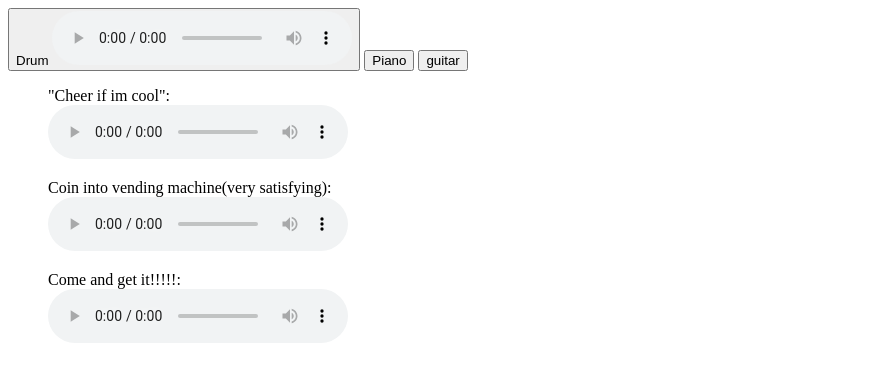
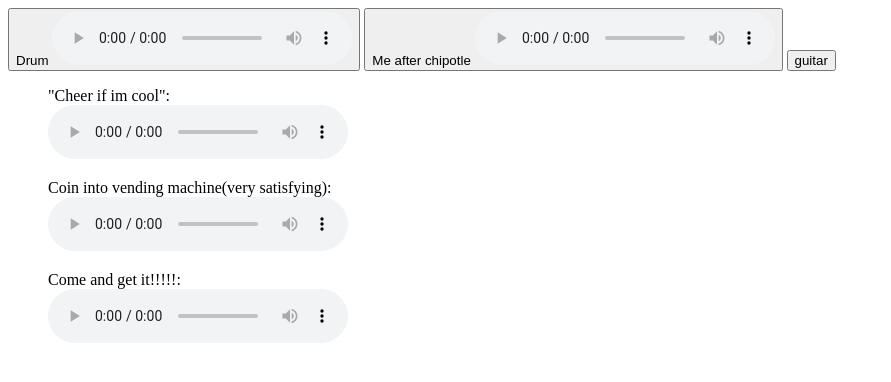
Before and after one commit to andrew-zotter/mi349_soundboard, a plain HTML site: page index.html in a window 1280 px wide. Shown: the whole page, without its empty margins (0-891 px from the left). Drawn offline with Linux system fonts and the light colour scheme.

Commit message:
nnnnnnew

```diff
--- a/index.html
+++ b/index.html
@@ -19,8 +19,16 @@
     </button>
 
       <button>
-        Piano
-      </button>
+        Me after chipotle
+        <audio
+        controls
+        src="puke_y.wav">
+            <a href="puke_y.wav">
+                Download audio
+            </a>
+    </audio>
+
+    </button>
 
       <button>
         guitar
```
Also changed, not shown: 1 other file.
